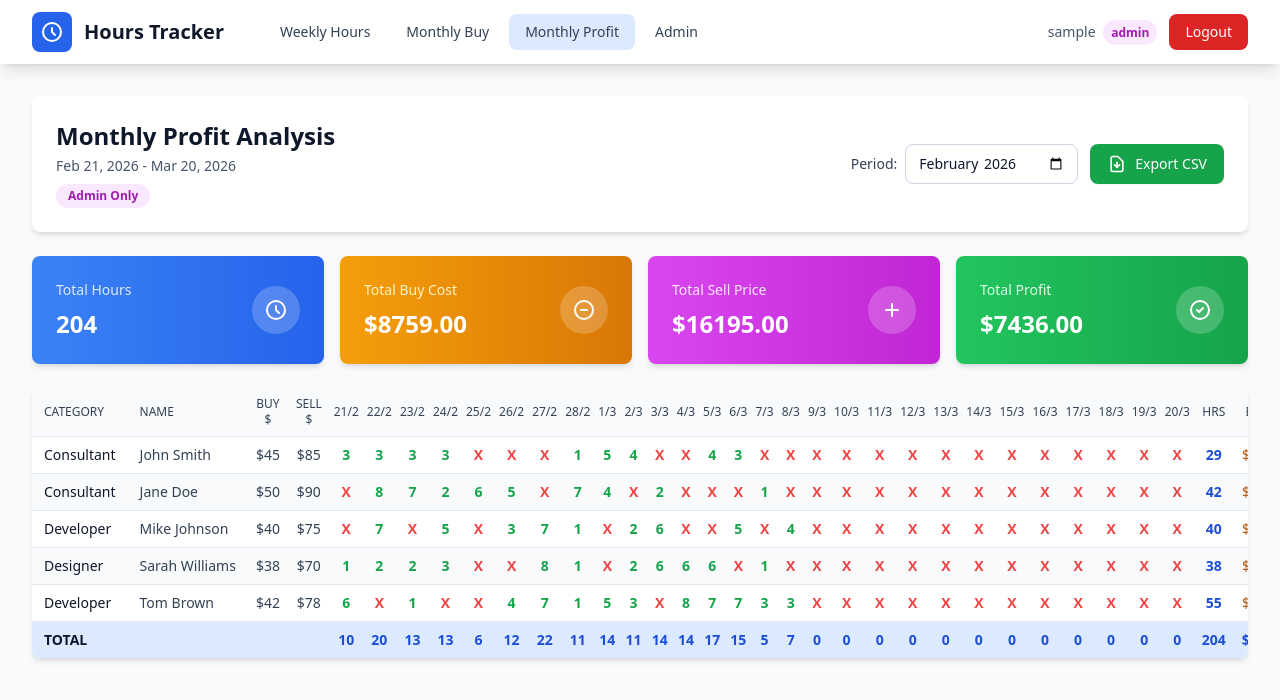
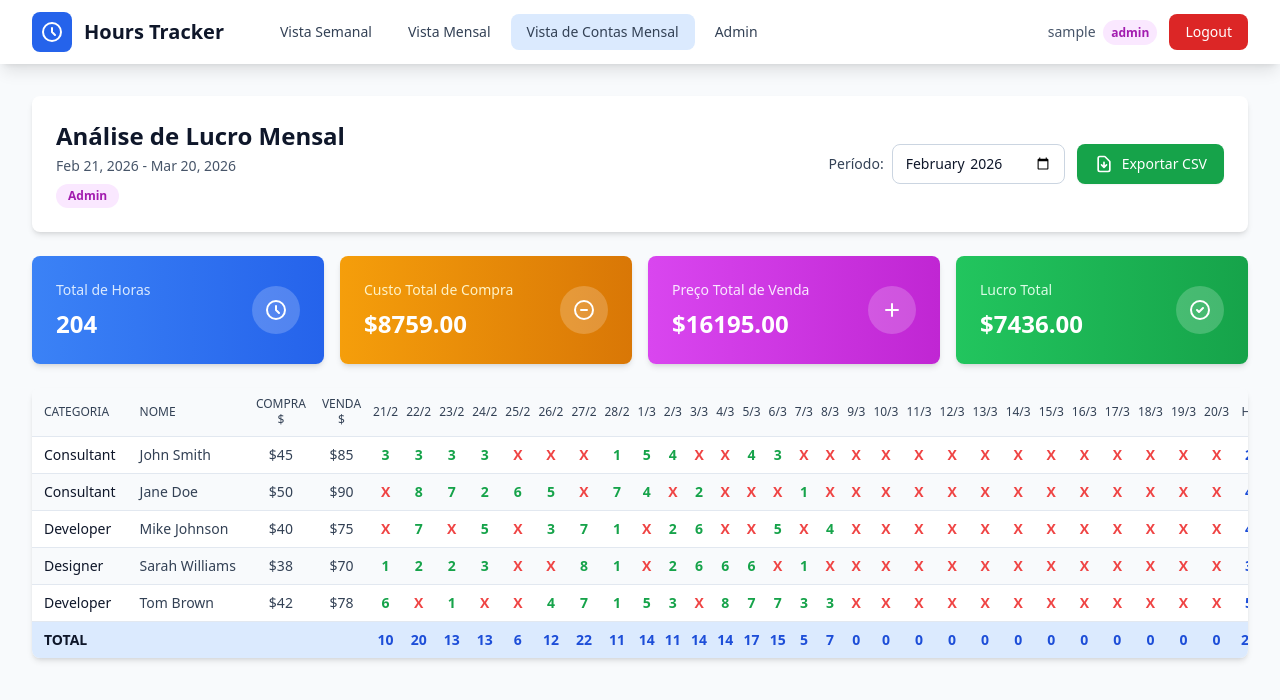
Before and after one commit to francisco-antao-aguiar/app-av-solution-fe-2, an Angular app: page /monthly-profit in a window 1280 px wide. Shown: the top 700 px of the page. Built offline with nearby package versions, Linux system fonts and the light colour scheme; sample sign-in values are in the browser's storage.

Commit message:
labels in pt

```diff
--- a/src/app/features/admin/admin.component.html
+++ b/src/app/features/admin/admin.component.html
@@ -7,7 +7,7 @@
         <p class="mt-1 text-sm text-secondary-600">Manage workers and working hours</p>
       </div>
       <span class="px-4 py-2 text-sm font-semibold rounded-full bg-accent-100 text-accent-700">
-        Admin Access
+        Admin
       </span>
     </div>
   </div>
--- a/src/app/features/monthly-buy/monthly-buy.component.html
+++ b/src/app/features/monthly-buy/monthly-buy.component.html
@@ -3,14 +3,14 @@
   <div class="bg-white rounded-lg shadow-md p-6">
     <div class="flex flex-col md:flex-row md:items-center md:justify-between space-y-4 md:space-y-0">
       <div>
-        <h1 class="text-2xl font-bold text-secondary-900">Monthly Buy Costs</h1>
+        <h1 class="text-2xl font-bold text-secondary-900">Horas Mensais</h1>
         <p class="mt-1 text-sm text-secondary-600">{{ getPeriodDateRange() }}</p>
       </div>
 
       <div class="flex flex-col sm:flex-row space-y-3 sm:space-y-0 sm:space-x-3">
         <!-- Month Picker -->
         <div class="flex items-center space-x-2">
-          <label for="monthPicker" class="text-sm font-medium text-secondary-700">Period:</label>
+          <label for="monthPicker" class="text-sm font-medium text-secondary-700">Período:</label>
           <input
             id="monthPicker"
             type="month"
@@ -29,7 +29,7 @@
           <svg class="h-5 w-5 mr-2" fill="none" stroke="currentColor" viewBox="0 0 24 24">
             <path stroke-linecap="round" stroke-linejoin="round" stroke-width="2" d="M12 10v6m0 0l-3-3m3 3l3-3m2 8H7a2 2 0 01-2-2V5a2 2 0 012-2h5.586a1 1 0 01.707.293l5.414 5.414a1 1 0 01.293.707V19a2 2 0 01-2 2z"></path>
           </svg>
-          Export CSV
+          Exportar CSV
         </button>
       </div>
     </div>
@@ -45,7 +45,7 @@
     <div class="bg-gradient-to-r from-primary-500 to-primary-600 rounded-lg shadow-md p-6 text-white">
       <div class="flex items-center justify-between">
         <div>
-          <p class="text-primary-100 text-sm font-medium">Total Hours</p>
+          <p class="text-primary-100 text-sm font-medium">Total de Horas</p>
           <p class="text-3xl font-bold mt-2">{{ getTotalHours() }}</p>
         </div>
         <div class="bg-white bg-opacity-20 rounded-full p-3">
@@ -59,7 +59,7 @@
     <div class="bg-gradient-to-r from-warning-500 to-warning-600 rounded-lg shadow-md p-6 text-white">
       <div class="flex items-center justify-between">
         <div>
-          <p class="text-warning-100 text-sm font-medium">Total Buy Cost</p>
+          <p class="text-warning-100 text-sm font-medium">Custo Total de Compra</p>
           <p class="text-3xl font-bold mt-2">${{ getTotalCost().toFixed(2) }}</p>
         </div>
         <div class="bg-white bg-opacity-20 rounded-full p-3">
@@ -79,7 +79,7 @@
           <tr>
             <th (click)="sort('category')" class="sticky left-0 z-10 bg-secondary-50 px-4 py-3 text-left text-xs font-medium text-secondary-700 uppercase tracking-wider cursor-pointer hover:bg-secondary-100 transition-all">
               <div class="flex items-center space-x-1">
-                <span>Category</span>
+                <span>Categoria</span>
                 <svg *ngIf="sortColumn === 'category'" class="h-4 w-4" fill="currentColor" viewBox="0 0 20 20">
                   <path *ngIf="sortDirection === 'asc'" d="M5 10l5-5 5 5H5z"/>
                   <path *ngIf="sortDirection === 'desc'" d="M15 10l-5 5-5-5h10z"/>
@@ -88,7 +88,7 @@
             </th>
             <th (click)="sort('name')" class="sticky left-0 z-10 bg-secondary-50 px-4 py-3 text-left text-xs font-medium text-secondary-700 uppercase tracking-wider cursor-pointer hover:bg-secondary-100 transition-all">
               <div class="flex items-center space-x-1">
-                <span>Name</span>
+                <span>Nome</span>
                 <svg *ngIf="sortColumn === 'name'" class="h-4 w-4" fill="currentColor" viewBox="0 0 20 20">
                   <path *ngIf="sortDirection === 'asc'" d="M5 10l5-5 5 5H5z"/>
                   <path *ngIf="sortDirection === 'desc'" d="M15 10l-5 5-5-5h10z"/>
@@ -97,7 +97,7 @@
             </th>
             <th (click)="sort('buyPrice')" class="px-4 py-3 text-center text-xs font-medium text-secondary-700 uppercase tracking-wider cursor-pointer hover:bg-secondary-100 transition-all">
               <div class="flex items-center justify-center space-x-1">
-                <span>Buy Price</span>
+                <span>Preço de Compra</span>
                 <svg *ngIf="sortColumn === 'buyPrice'" class="h-4 w-4" fill="currentColor" viewBox="0 0 20 20">
                   <path *ngIf="sortDirection === 'asc'" d="M5 10l5-5 5 5H5z"/>
                   <path *ngIf="sortDirection === 'desc'" d="M15 10l-5 5-5-5h10z"/>
@@ -118,7 +118,7 @@
             </th>
             <th (click)="sort('totalBuyCost')" class="px-4 py-3 text-right text-xs font-medium text-secondary-700 uppercase tracking-wider cursor-pointer hover:bg-secondary-100 transition-all">
               <div class="flex items-center justify-end space-x-1">
-                <span>Total Cost</span>
+                <span>Custo Total</span>
                 <svg *ngIf="sortColumn === 'totalBuyCost'" class="h-4 w-4" fill="currentColor" viewBox="0 0 20 20">
                   <path *ngIf="sortDirection === 'asc'" d="M5 10l5-5 5 5H5z"/>
                   <path *ngIf="sortDirection === 'desc'" d="M15 10l-5 5-5-5h10z"/>
--- a/src/app/features/monthly-profit/monthly-profit.component.html
+++ b/src/app/features/monthly-profit/monthly-profit.component.html
@@ -3,16 +3,16 @@
   <div class="bg-white rounded-lg shadow-md p-6">
     <div class="flex flex-col md:flex-row md:items-center md:justify-between space-y-4 md:space-y-0">
       <div>
-        <h1 class="text-2xl font-bold text-secondary-900">Monthly Profit Analysis</h1>
+        <h1 class="text-2xl font-bold text-secondary-900">Análise de Lucro Mensal</h1>
         <p class="mt-1 text-sm text-secondary-600">{{ getPeriodDateRange() }}</p>
         <span class="inline-block mt-2 px-3 py-1 text-xs font-semibold rounded-full bg-accent-100 text-accent-700">
-          Admin Only
+          Admin
         </span>
       </div>
 
       <div class="flex flex-col sm:flex-row space-y-3 sm:space-y-0 sm:space-x-3">
         <div class="flex items-center space-x-2">
-          <label for="monthPicker" class="text-sm font-medium text-secondary-700">Period:</label>
+          <label for="monthPicker" class="text-sm font-medium text-secondary-700">Período:</label>
           <input
             id="monthPicker"
             type="month"
@@ -30,7 +30,7 @@
           <svg class="h-5 w-5 mr-2" fill="none" stroke="currentColor" viewBox="0 0 24 24">
             <path stroke-linecap="round" stroke-linejoin="round" stroke-width="2" d="M12 10v6m0 0l-3-3m3 3l3-3m2 8H7a2 2 0 01-2-2V5a2 2 0 012-2h5.586a1 1 0 01.707.293l5.414 5.414a1 1 0 01.293.707V19a2 2 0 01-2 2z"></path>
           </svg>
-          Export CSV
+          Exportar CSV
         </button>
       </div>
     </div>
@@ -46,7 +46,7 @@
     <div class="bg-gradient-to-r from-primary-500 to-primary-600 rounded-lg shadow-md p-6 text-white">
       <div class="flex items-center justify-between">
         <div>
-          <p class="text-primary-100 text-sm font-medium">Total Hours</p>
+          <p class="text-primary-100 text-sm font-medium">Total de Horas</p>
           <p class="text-2xl font-bold mt-2">{{ getTotalHours() }}</p>
         </div>
         <div class="bg-white bg-opacity-20 rounded-full p-3">
@@ -60,7 +60,7 @@
     <div class="bg-gradient-to-r from-warning-500 to-warning-600 rounded-lg shadow-md p-6 text-white">
       <div class="flex items-center justify-between">
         <div>
-          <p class="text-warning-100 text-sm font-medium">Total Buy Cost</p>
+          <p class="text-warning-100 text-sm font-medium">Custo Total de Compra</p>
           <p class="text-2xl font-bold mt-2">${{ getTotalBuyCost().toFixed(2) }}</p>
         </div>
         <div class="bg-white bg-opacity-20 rounded-full p-3">
@@ -74,7 +74,7 @@
     <div class="bg-gradient-to-r from-accent-500 to-accent-600 rounded-lg shadow-md p-6 text-white">
       <div class="flex items-center justify-between">
         <div>
-          <p class="text-accent-100 text-sm font-medium">Total Sell Price</p>
+          <p class="text-accent-100 text-sm font-medium">Preço Total de Venda</p>
           <p class="text-2xl font-bold mt-2">${{ getTotalSellPrice().toFixed(2) }}</p>
         </div>
         <div class="bg-white bg-opacity-20 rounded-full p-3">
@@ -88,7 +88,7 @@
     <div class="bg-gradient-to-r from-success-500 to-success-600 rounded-lg shadow-md p-6 text-white">
       <div class="flex items-center justify-between">
         <div>
-          <p class="text-success-100 text-sm font-medium">Total Profit</p>
+          <p class="text-success-100 text-sm font-medium">Lucro Total</p>
           <p class="text-2xl font-bold mt-2">${{ getTotalProfit().toFixed(2) }}</p>
         </div>
         <div class="bg-white bg-opacity-20 rounded-full p-3">
@@ -107,16 +107,16 @@
         <thead class="bg-secondary-50">
           <tr>
             <th (click)="sort('category')" class="sticky left-0 z-10 bg-secondary-50 px-3 py-2 text-left text-xs font-medium text-secondary-700 uppercase cursor-pointer hover:bg-secondary-100">
-              Category
+              Categoria
             </th>
             <th (click)="sort('name')" class="sticky left-0 z-10 bg-secondary-50 px-3 py-2 text-left text-xs font-medium text-secondary-700 uppercase cursor-pointer hover:bg-secondary-100">
-              Name
+              Nome
             </th>
             <th (click)="sort('buyPrice')" class="px-2 py-2 text-center text-xs font-medium text-secondary-700 uppercase cursor-pointer hover:bg-secondary-100">
-              Buy $
+              Compra $
             </th>
             <th (click)="sort('sellPrice')" class="px-2 py-2 text-center text-xs font-medium text-secondary-700 uppercase cursor-pointer hover:bg-secondary-100">
-              Sell $
+              Venda $
             </th>
             <th *ngFor="let header of dateHeaders" class="px-1 py-2 text-center text-xs font-medium text-secondary-700 uppercase">
               {{ header }}
@@ -125,13 +125,13 @@
               Hrs
             </th>
             <th (click)="sort('totalBuyCost')" class="px-2 py-2 text-right text-xs font-medium text-secondary-700 uppercase cursor-pointer hover:bg-secondary-100">
-              Buy Cost
+              Preço de compra
             </th>
             <th (click)="sort('totalSellPrice')" class="px-2 py-2 text-right text-xs font-medium text-secondary-700 uppercase cursor-pointer hover:bg-secondary-100">
-              Sell Price
+              Preço de venda
             </th>
             <th (click)="sort('profit')" class="px-2 py-2 text-right text-xs font-medium text-secondary-700 uppercase cursor-pointer hover:bg-secondary-100">
-              Profit
+              Lucro
             </th>
           </tr>
         </thead>
--- a/src/app/features/weekly-hours/weekly-hours.component.html
+++ b/src/app/features/weekly-hours/weekly-hours.component.html
@@ -10,7 +10,7 @@
       <div class="flex flex-col sm:flex-row space-y-3 sm:space-y-0 sm:space-x-3">
         <!-- Week Picker -->
         <div class="flex items-center space-x-2">
-          <label for="weekPicker" class="text-sm font-medium text-secondary-700">Week:</label>
+          <label for="weekPicker" class="text-sm font-medium text-secondary-700">Semana:</label>
           <input
             id="weekPicker"
             type="date"
@@ -29,7 +29,7 @@
           <svg class="h-5 w-5 mr-2" fill="none" stroke="currentColor" viewBox="0 0 24 24">
             <path stroke-linecap="round" stroke-linejoin="round" stroke-width="2" d="M12 10v6m0 0l-3-3m3 3l3-3m2 8H7a2 2 0 01-2-2V5a2 2 0 012-2h5.586a1 1 0 01.707.293l5.414 5.414a1 1 0 01.293.707V19a2 2 0 01-2 2z"></path>
           </svg>
-          Export CSV
+          Exportar CSV
         </button>
       </div>
     </div>
@@ -48,7 +48,7 @@
           <tr>
             <th (click)="sort('category')" class="px-6 py-3 text-left text-xs font-medium text-secondary-700 uppercase tracking-wider cursor-pointer hover:bg-secondary-100 transition-all">
               <div class="flex items-center space-x-1">
-                <span>Category</span>
+                <span>Categoria</span>
                 <svg *ngIf="sortColumn === 'category'" class="h-4 w-4" fill="currentColor" viewBox="0 0 20 20">
                   <path *ngIf="sortDirection === 'asc'" d="M5 10l5-5 5 5H5z"/>
                   <path *ngIf="sortDirection === 'desc'" d="M15 10l-5 5-5-5h10z"/>
@@ -57,7 +57,7 @@
             </th>
             <th (click)="sort('name')" class="px-6 py-3 text-left text-xs font-medium text-secondary-700 uppercase tracking-wider cursor-pointer hover:bg-secondary-100 transition-all">
               <div class="flex items-center space-x-1">
-                <span>Name</span>
+                <span>Nome</span>
                 <svg *ngIf="sortColumn === 'name'" class="h-4 w-4" fill="currentColor" viewBox="0 0 20 20">
                   <path *ngIf="sortDirection === 'asc'" d="M5 10l5-5 5 5H5z"/>
                   <path *ngIf="sortDirection === 'desc'" d="M15 10l-5 5-5-5h10z"/>
@@ -66,7 +66,7 @@
             </th>
             <th (click)="sort('monday')" class="px-4 py-3 text-center text-xs font-medium text-secondary-700 uppercase tracking-wider cursor-pointer hover:bg-secondary-100 transition-all">
               <div class="flex items-center justify-center space-x-1">
-                <span>Mon</span>
+                <span>Seg</span>
                 <svg *ngIf="sortColumn === 'monday'" class="h-4 w-4" fill="currentColor" viewBox="0 0 20 20">
                   <path *ngIf="sortDirection === 'asc'" d="M5 10l5-5 5 5H5z"/>
                   <path *ngIf="sortDirection === 'desc'" d="M15 10l-5 5-5-5h10z"/>
@@ -75,7 +75,7 @@
             </th>
             <th (click)="sort('tuesday')" class="px-4 py-3 text-center text-xs font-medium text-secondary-700 uppercase tracking-wider cursor-pointer hover:bg-secondary-100 transition-all">
               <div class="flex items-center justify-center space-x-1">
-                <span>Tue</span>
+                <span>Ter</span>
                 <svg *ngIf="sortColumn === 'tuesday'" class="h-4 w-4" fill="currentColor" viewBox="0 0 20 20">
                   <path *ngIf="sortDirection === 'asc'" d="M5 10l5-5 5 5H5z"/>
                   <path *ngIf="sortDirection === 'desc'" d="M15 10l-5 5-5-5h10z"/>
@@ -84,7 +84,7 @@
             </th>
             <th (click)="sort('wednesday')" class="px-4 py-3 text-center text-xs font-medium text-secondary-700 uppercase tracking-wider cursor-pointer hover:bg-secondary-100 transition-all">
               <div class="flex items-center justify-center space-x-1">
-                <span>Wed</span>
+                <span>Qua</span>
                 <svg *ngIf="sortColumn === 'wednesday'" class="h-4 w-4" fill="currentColor" viewBox="0 0 20 20">
                   <path *ngIf="sortDirection === 'asc'" d="M5 10l5-5 5 5H5z"/>
                   <path *ngIf="sortDirection === 'desc'" d="M15 10l-5 5-5-5h10z"/>
@@ -93,7 +93,7 @@
             </th>
             <th (click)="sort('thursday')" class="px-4 py-3 text-center text-xs font-medium text-secondary-700 uppercase tracking-wider cursor-pointer hover:bg-secondary-100 transition-all">
               <div class="flex items-center justify-center space-x-1">
-                <span>Thu</span>
+                <span>Qui</span>
                 <svg *ngIf="sortColumn === 'thursday'" class="h-4 w-4" fill="currentColor" viewBox="0 0 20 20">
                   <path *ngIf="sortDirection === 'asc'" d="M5 10l5-5 5 5H5z"/>
                   <path *ngIf="sortDirection === 'desc'" d="M15 10l-5 5-5-5h10z"/>
@@ -102,7 +102,7 @@
             </th>
             <th (click)="sort('friday')" class="px-4 py-3 text-center text-xs font-medium text-secondary-700 uppercase tracking-wider cursor-pointer hover:bg-secondary-100 transition-all">
               <div class="flex items-center justify-center space-x-1">
-                <span>Fri</span>
+                <span>Sex</span>
                 <svg *ngIf="sortColumn === 'friday'" class="h-4 w-4" fill="currentColor" viewBox="0 0 20 20">
                   <path *ngIf="sortDirection === 'asc'" d="M5 10l5-5 5 5H5z"/>
                   <path *ngIf="sortDirection === 'desc'" d="M15 10l-5 5-5-5h10z"/>
@@ -111,7 +111,7 @@
             </th>
             <th (click)="sort('saturday')" class="px-4 py-3 text-center text-xs font-medium text-secondary-700 uppercase tracking-wider cursor-pointer hover:bg-secondary-100 transition-all">
               <div class="flex items-center justify-center space-x-1">
-                <span>Sat</span>
+                <span>Sáb</span>
                 <svg *ngIf="sortColumn === 'saturday'" class="h-4 w-4" fill="currentColor" viewBox="0 0 20 20">
                   <path *ngIf="sortDirection === 'asc'" d="M5 10l5-5 5 5H5z"/>
                   <path *ngIf="sortDirection === 'desc'" d="M15 10l-5 5-5-5h10z"/>
@@ -120,7 +120,7 @@
             </th>
             <th (click)="sort('sunday')" class="px-4 py-3 text-center text-xs font-medium text-secondary-700 uppercase tracking-wider cursor-pointer hover:bg-secondary-100 transition-all">
               <div class="flex items-center justify-center space-x-1">
-                <span>Sun</span>
+                <span>Dom</span>
                 <svg *ngIf="sortColumn === 'sunday'" class="h-4 w-4" fill="currentColor" viewBox="0 0 20 20">
                   <path *ngIf="sortDirection === 'asc'" d="M5 10l5-5 5 5H5z"/>
                   <path *ngIf="sortDirection === 'desc'" d="M15 10l-5 5-5-5h10z"/>
--- a/src/app/shared/components/layout.component.html
+++ b/src/app/shared/components/layout.component.html
@@ -21,14 +21,14 @@
               routerLinkActive="bg-primary-100 text-primary-700"
               class="px-4 py-2 rounded-lg text-sm font-medium text-secondary-700 hover:bg-secondary-100 transition-all"
             >
-              Weekly Hours
+              Vista Semanal
             </a>
             <a
               routerLink="/monthly-buy"
               routerLinkActive="bg-primary-100 text-primary-700"
               class="px-4 py-2 rounded-lg text-sm font-medium text-secondary-700 hover:bg-secondary-100 transition-all"
             >
-              Monthly Buy
+              Vista Mensal
             </a>
             <a
               *ngIf="isAdmin()"
@@ -36,7 +36,7 @@
               routerLinkActive="bg-primary-100 text-primary-700"
               class="px-4 py-2 rounded-lg text-sm font-medium text-secondary-700 hover:bg-secondary-100 transition-all"
             >
-              Monthly Profit
+              Vista de Contas Mensal
             </a>
             <a
               *ngIf="isAdmin()"
@@ -149,7 +149,7 @@
   </nav>
 
   <!-- Main Content -->
-  <main class="max-w-7xl mx-auto px-4 sm:px-6 lg:px-8 py-8">
+  <main class="max-w-[1700px] mx-auto px-4 sm:px-6 lg:px-8 py-8">
     <router-outlet></router-outlet>
   </main>
 </div>
```
Also changed, not shown: src/app/features/auth/login.component.html (+0 -17 lines).
